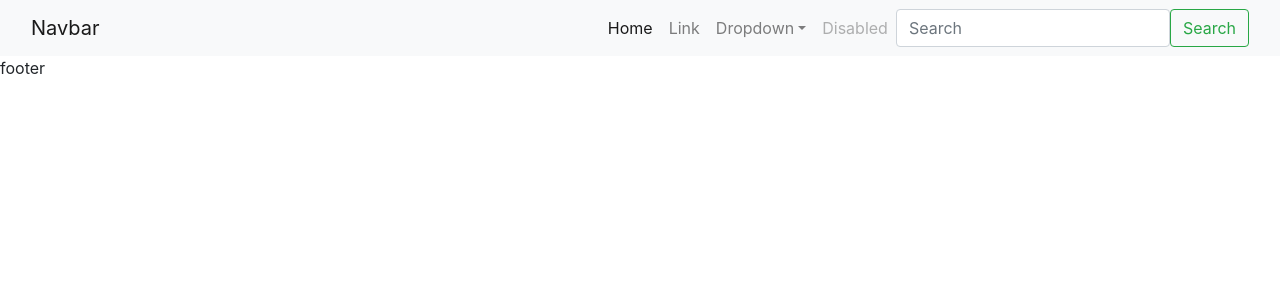
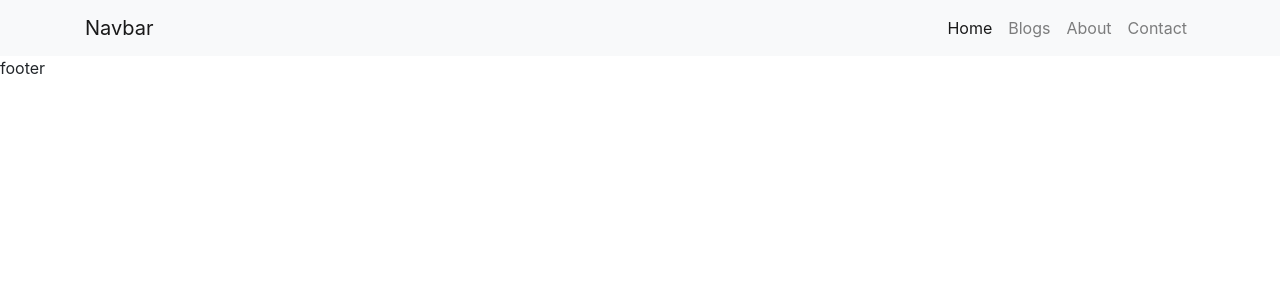
Before and after one commit to Bokhtiar/dev-bt-Nextjs-blog, a Next.js app: page /about in a window 1280 px wide. Shown: the top 300 px of the page. Built offline with nearby package versions, Linux system fonts and the light colour scheme.

Commit message:
daynamic route done

```diff
--- a/src/components/Blog/Index.js
+++ b/src/components/Blog/Index.js
@@ -1,3 +1,4 @@
+import Link from 'next/link'
 import React from 'react'
 
 export default function Index({data}) {
@@ -11,7 +12,9 @@ export default function Index({data}) {
                   <div class="card" style={{ width: "16rem" }}>
                     <img class="card-img-top" src="https://picsum.photos/seed/picsum/100/50" alt="Card image cap" />
                     <div class="card-body">
+                      <Link href={`/blog/${dt.id}`}>
                       <h5 class="card-title">{dt.title}</h5>
+                      </Link>
                     </div>
                   </div>
                 </div>
--- a/src/components/Layout/Layout.js
+++ b/src/components/Layout/Layout.js
@@ -7,13 +7,13 @@ export default function Layout({children}) {
   return (
     <div className=''>
         <Head>
-            <title>Create Next App</title>
+            <title>Blog</title>
             <meta name="description" content="Generated by create next app" />
             <link rel="icon" href="/favicon.ico" />
         </Head>
         <header>
         <nav className="navbar navbar-expand-lg navbar-light bg-light">
-          <div className="container-fluid">
+          <div className="container-fluid container">
             <a className="navbar-brand" href="#">Navbar</a>
             <button className="navbar-toggler" type="button" data-bs-toggle="collapse" data-bs-target="#navbarSupportedContent" aria-controls="navbarSupportedContent" aria-expanded="false" aria-label="Toggle navigation">
               <span className="navbar-toggler-icon"></span>
@@ -24,27 +24,17 @@ export default function Layout({children}) {
                   <a className="nav-link active" aria-current="page" href="#">Home</a>
                 </li>
                 <li className="nav-item">
-                  <a className="nav-link" href="#">Link</a>
-                </li>
-                <li className="nav-item dropdown">
-                  <a className="nav-link dropdown-toggle" href="#" id="navbarDropdown" role="button" data-bs-toggle="dropdown" aria-expanded="false">
-                    Dropdown
-                  </a>
-                  <ul className="dropdown-menu ml-auto" aria-labelledby="navbarDropdown">
-                    <li><a className="dropdown-item" href="#">Action</a></li>
-                    <li><a className="dropdown-item" href="#">Another action</a></li>
-                    <li><hr className="dropdown-divider"/></li>
-                    <li><a className="dropdown-item" href="#">Something else here</a></li>
-                  </ul>
+                  <a className="nav-link" href="#">Blogs</a>
                 </li>
                 <li className="nav-item">
-                  <a className="nav-link disabled">Disabled</a>
+                  <a className="nav-link" href="#">About</a>
                 </li>
+                <li className="nav-item">
+                  <a className="nav-link" href="#">Contact</a>
+                </li>
+
               </ul>
-              <form className="d-flex">
-                <input className="form-control me-2" type="search" placeholder="Search" aria-label="Search"/>
-                <button className="btn btn-outline-success" type="submit">Search</button>
-              </form>
+
             </div>
           </div>
         </nav>
--- a/src/components/Layout/Search/Search.js
+++ b/src/components/Layout/Search/Search.js
@@ -2,7 +2,7 @@ import React from 'react'
 
 export default function Search({...rest}) {
   return (
-    <div className='container'>
+    <div className='container my-2'>
       <input type="text" placeholder='type here' className='form-control' {...rest} />
     </div>
   )
```
Also changed, not shown: src/pages/blog/[id].js (added, +32 -0 lines).
